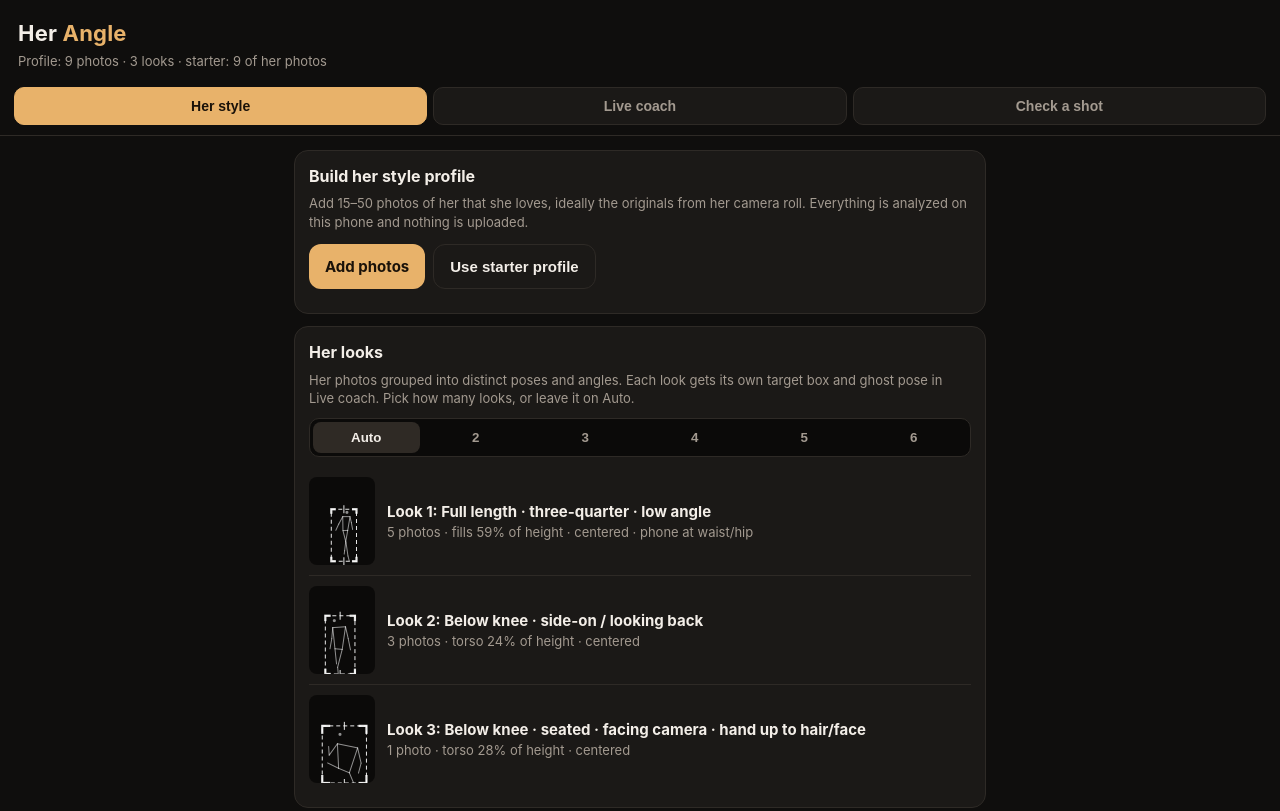
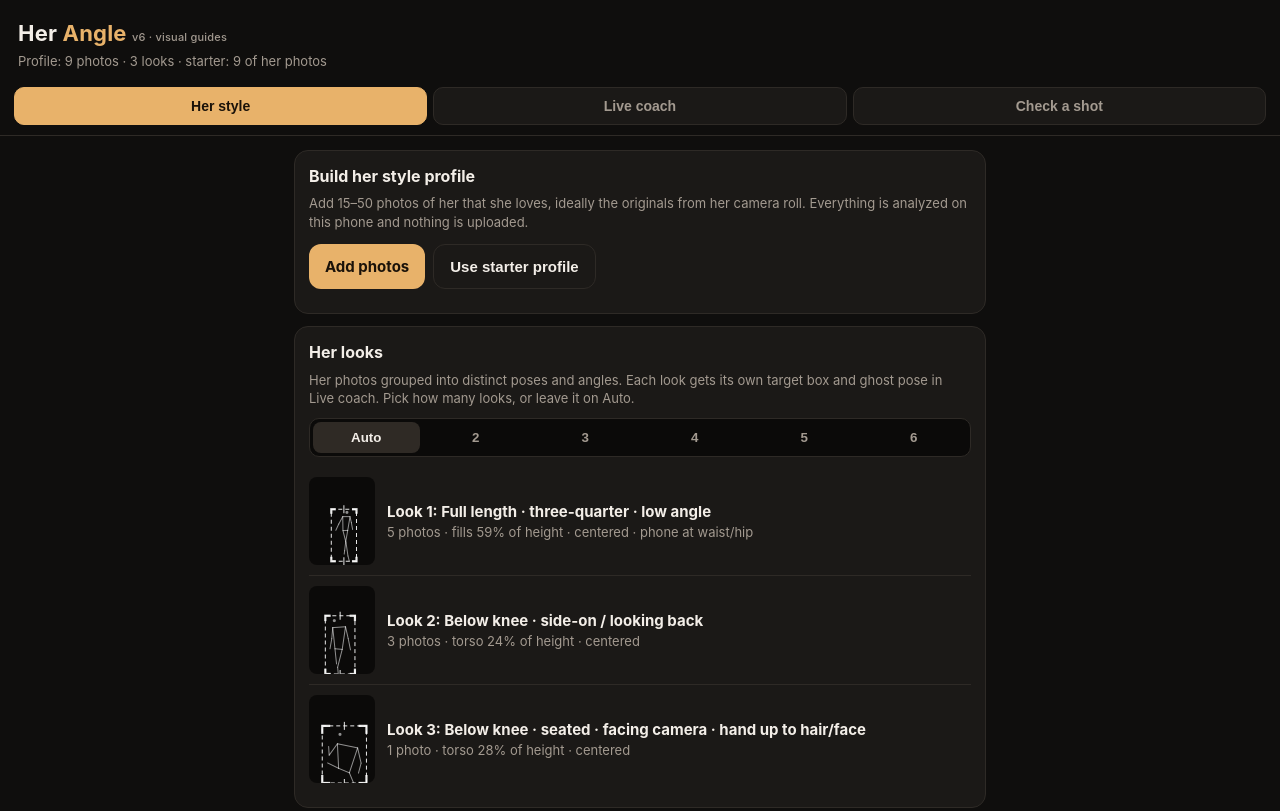
Before and after one commit to gztomic/findmyangle, a plain HTML site: page index.html in a window 1280 px wide. Shown: the top 811 px of the page. Drawn offline with Linux system fonts and the light colour scheme.

Commit message:
Show version label in header
Co-Authored-By: Claude Opus 5.5 <noreply@anthropic.com>
Claude-Session: https://claude.ai/code/session_01LfyhZFpSSTBimrxwufg3Dd

```diff
--- a/index.html
+++ b/index.html
@@ -70,7 +70,7 @@ textarea{width:100%;min-height:90px;background:#0b0a09;color:var(--tx);border:1p
 </head>
 <body>
 <header>
-  <h1>Her <span>Angle</span></h1>
+  <h1>Her <span>Angle</span> <small style="font-size:11px;color:#a39a90;font-weight:500">v6 · visual guides</small></h1>
   <div class="sub" id="profileLine">Loading…</div>
 </header>
 <nav>
```
